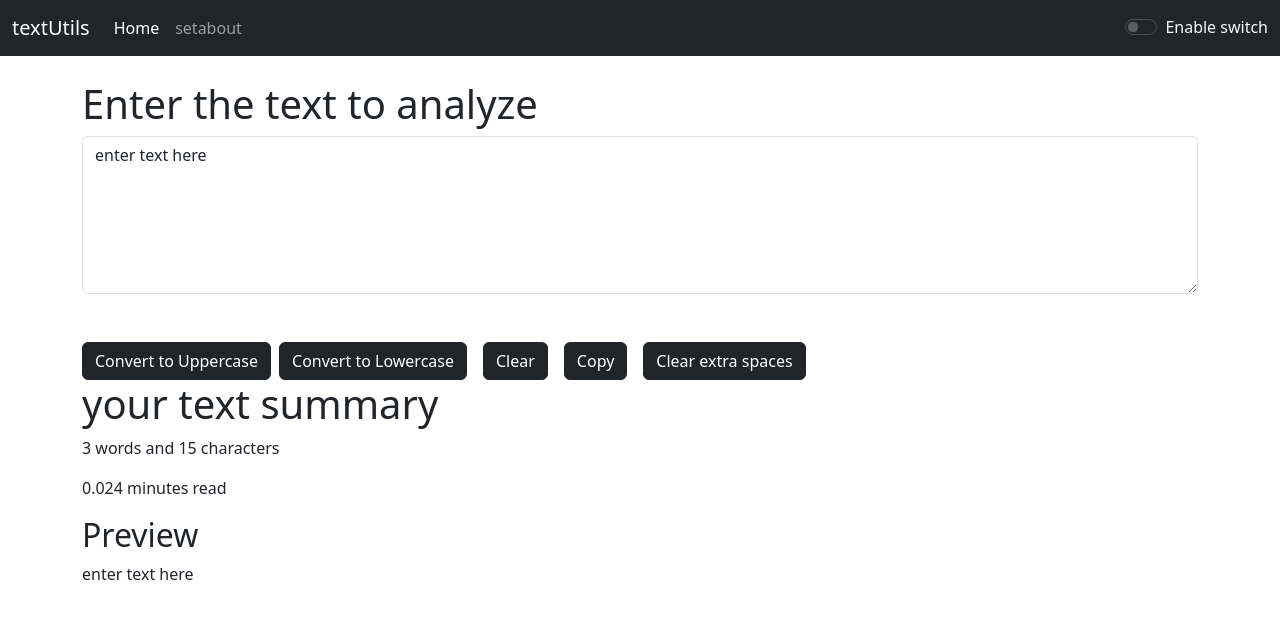
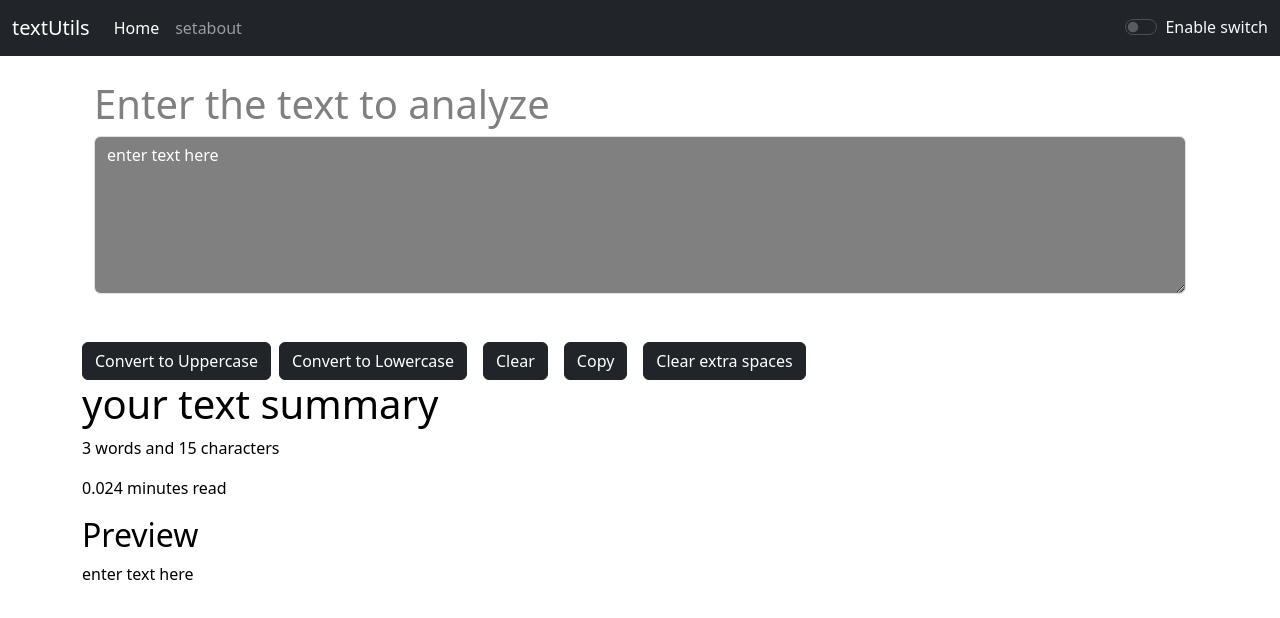
Before and after one commit to chinthanah/Text_game, a React (Create React App) app: page / in a window 1280 px wide. Shown: the top 618 px of the page. Built offline with nearby package versions, Linux system fonts and the light colour scheme.

Commit message:
completely enabled dark and light mode

```diff
--- a/src/App.js
+++ b/src/App.js
@@ -7,10 +7,12 @@ import Text from "./components/Text";
 function App() {
   const [mode, setMode] = useState("dark");
   const toggleswitch = () => {
-    if (mode == "dark") {
+    if (mode === "dark") {
       setMode("light");
+      document.body.style.backgroundColor = "white";
     } else {
       setMode("dark");
+      document.body.style.backgroundColor = "grey";
     }
   };
   return (
--- a/src/components/Navbar.js
+++ b/src/components/Navbar.js
@@ -46,7 +46,11 @@ export default function Navbar(props) {
               Search
             </button>
           </form> */}
-          <div class="form-check form-switch text-light">
+          <div
+            class={`form-check form-switch text-${
+              props.mode === "dark" ? "light" : "dark"
+            }`}
+          >
             <input
               class="form-check-input"
               type="checkbox"
--- a/src/components/Text.js
+++ b/src/components/Text.js
@@ -41,17 +41,33 @@ export default function Text(props) {
   const [text, setText] = useState("enter text here");
   return (
     <>
-      <div>
+      <div
+        className="container"
+        style={{
+          // backgroundColor: props.mode === "dark" ? "grey" : "white",
+          color: props.mode === "dark" ? "white" : "grey",
+        }}
+      >
         <h1>{props.heading}</h1>
         <div className="mb-5">
           <textarea
             className="form-control"
             value={text}
             onChange={handleOnChange}
+            style={{
+              backgroundColor: props.mode === "dark" ? "white" : "grey",
+              color: props.mode === "dark" ? "grey" : "white",
+            }}
             id="exampleFormControlTextarea1"
             rows="6"
           ></textarea>
         </div>
+      </div>
+      <div
+      // style={{
+      //   color: props.mode === "dark" ? "white" : "black",
+      // }}
+      >
         <button className="btn btn-dark" onClick={handleUpClick}>
           Convert to Uppercase
         </button>
@@ -72,7 +88,12 @@ export default function Text(props) {
         </button>
       </div>
 
-      <div className="count">
+      <div
+        className="count"
+        style={{
+          color: props.mode === "dark" ? "grey" : "black",
+        }}
+      >
         <h1>your text summary</h1>
         <p>
           {text.split(" ").length} words and {text.length} characters
```
